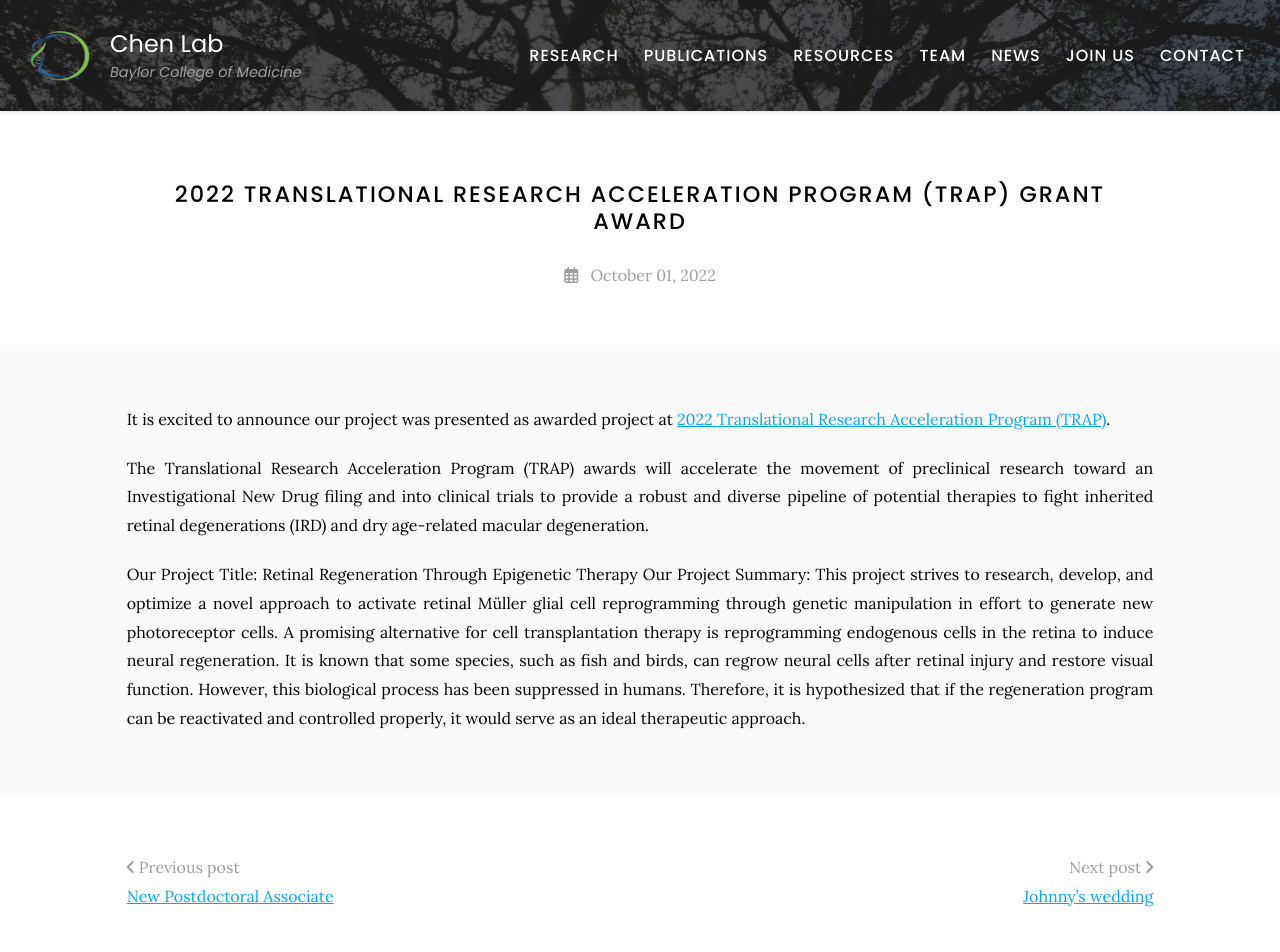
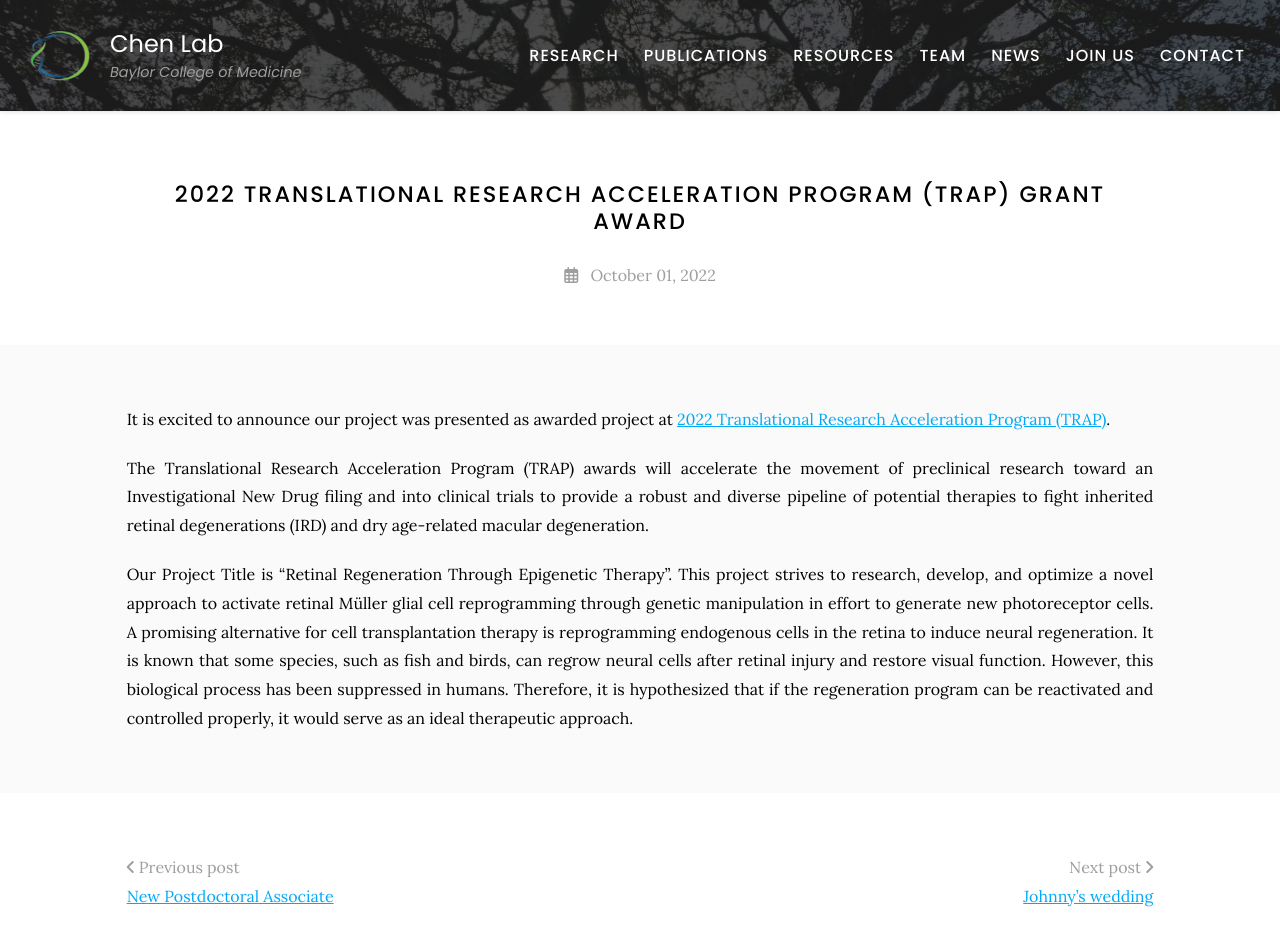
Before and after one commit to RCHENLAB/rchenlab.github.io, a Jekyll site: the page built from _posts/2022-10-01-TRAP.md, in a window 1280 px wide. Shown: the top 952 px of the page. Built offline with Jekyll 4.4.1, drawn with Linux system fonts in a browser that asks for light colours.

Commit message:
Update 2022-10-01-TRAP.md

```diff
--- a/_posts/2022-10-01-TRAP.md
+++ b/_posts/2022-10-01-TRAP.md
@@ -8,5 +8,4 @@ It is excited to announce our project was presented as awarded project at [2022
 
 The Translational Research Acceleration Program (TRAP) awards will accelerate the movement of preclinical research toward an Investigational New Drug filing and into clinical trials to provide a robust and diverse pipeline of potential therapies to fight inherited retinal degenerations (IRD) and dry age-related macular degeneration.
 
-Our Project Title: Retinal Regeneration Through Epigenetic Therapy
-Our Project Summary: This project strives to research, develop, and optimize a novel approach to activate retinal Müller glial cell reprogramming through genetic manipulation in effort to generate new photoreceptor cells. A promising alternative for cell transplantation therapy is reprogramming endogenous cells in the retina to induce neural regeneration. It is known that some species, such as fish and birds, can regrow neural cells after retinal injury and restore visual function. However, this biological process has been suppressed in humans. Therefore, it is hypothesized that if the regeneration program can be reactivated and controlled properly, it would serve as an ideal therapeutic approach.
+Our Project Title is "Retinal Regeneration Through Epigenetic Therapy". This project strives to research, develop, and optimize a novel approach to activate retinal Müller glial cell reprogramming through genetic manipulation in effort to generate new photoreceptor cells. A promising alternative for cell transplantation therapy is reprogramming endogenous cells in the retina to induce neural regeneration. It is known that some species, such as fish and birds, can regrow neural cells after retinal injury and restore visual function. However, this biological process has been suppressed in humans. Therefore, it is hypothesized that if the regeneration program can be reactivated and controlled properly, it would serve as an ideal therapeutic approach.
```
